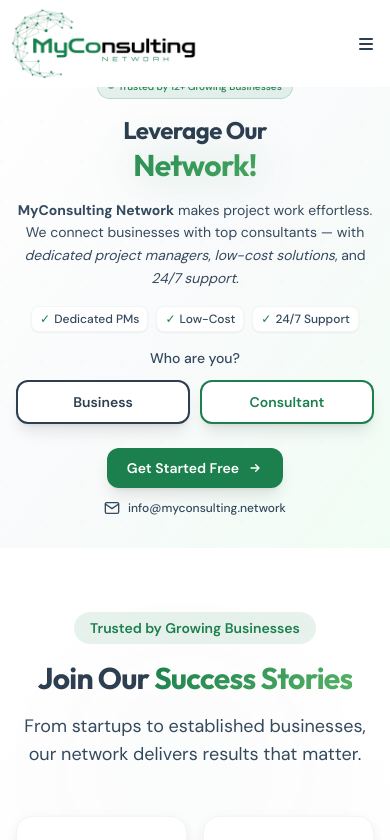
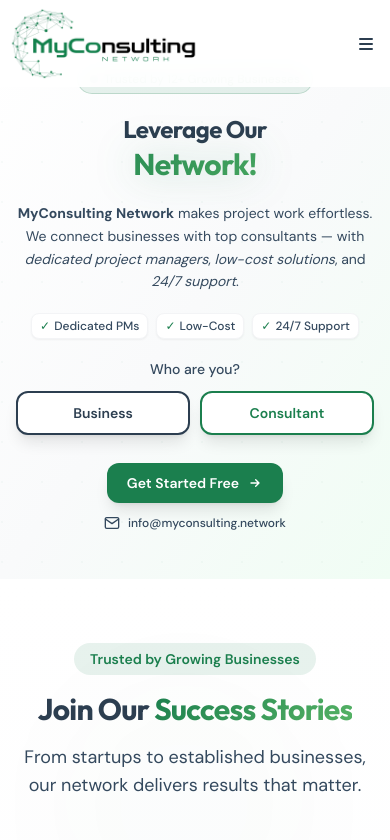
Before and after one commit to ranvir01/myco-website, a Next.js app: page / in a window 390 px wide. Shown: the top 840 px of the page. Built offline with nearby package versions, Linux system fonts and the light colour scheme.

Commit message:
Fix mobile hero - better top padding and trust badge visibility
- Added more top padding (pt-6 pb-12) on mobile to prevent cutoff
- Increased trust badge size and readability on mobile
- Better spacing between elements (space-y-5)

```diff
--- a/src/components/Hero/Hero.tsx
+++ b/src/components/Hero/Hero.tsx
@@ -48,7 +48,7 @@
     <section
       id="home"
       aria-labelledby="hero-heading"
-      className="relative z-10 min-h-[auto] md:min-h-[calc(100vh-70px)] flex items-center overflow-hidden bg-gradient-to-br from-white via-gray-50 to-green-50 py-8 sm:py-10 md:py-8 lg:py-12"
+      className="relative z-10 min-h-[auto] md:min-h-[calc(100vh-70px)] flex items-center overflow-hidden bg-gradient-to-br from-white via-gray-50 to-green-50 pt-6 pb-12 md:py-8 lg:py-12"
       onMouseMove={handleMouseMove}
     >
       {/* Simplified Natural Globe Shadow & Glow */}
@@ -188,17 +188,17 @@
               duration: isZooming ? 0.4 : 0.8,
               ease: isZooming ? [0.25, 0.1, 0.25, 1] : "easeOut"
             }}
-            className="space-y-4 sm:space-y-5 md:space-y-4 lg:space-y-6 md:pr-4 lg:pr-8 text-center md:text-left"
+            className="space-y-5 md:space-y-4 lg:space-y-6 md:pr-4 lg:pr-8 text-center md:text-left"
           >
             {/* Trust Badge - Mobile Optimized */}
             <motion.div
               initial={{ opacity: 0, y: 10 }}
               animate={{ opacity: 1, y: 0 }}
               transition={{ delay: 0.1, duration: 0.6 }}
-              className="inline-flex items-center gap-1 sm:gap-1.5 md:gap-2 px-2.5 sm:px-3 md:px-4 py-1 sm:py-1.5 md:py-2 bg-primary/10 rounded-full border border-primary/20 max-w-full"
+              className="inline-flex items-center gap-1.5 sm:gap-2 px-3 sm:px-4 py-1.5 sm:py-2 bg-primary/10 rounded-full border border-primary/20"
             >
-              <span className="w-1.5 h-1.5 sm:w-2 sm:h-2 bg-primary rounded-full animate-pulse flex-shrink-0" />
-              <span className="text-[10px] sm:text-xs md:text-sm font-medium text-primary whitespace-nowrap">Trusted by 12+ Growing Businesses</span>
+              <span className="w-2 h-2 bg-primary rounded-full animate-pulse flex-shrink-0" />
+              <span className="text-xs sm:text-sm font-medium text-primary">Trusted by 12+ Growing Businesses</span>
             </motion.div>
 
             <motion.h1
```
